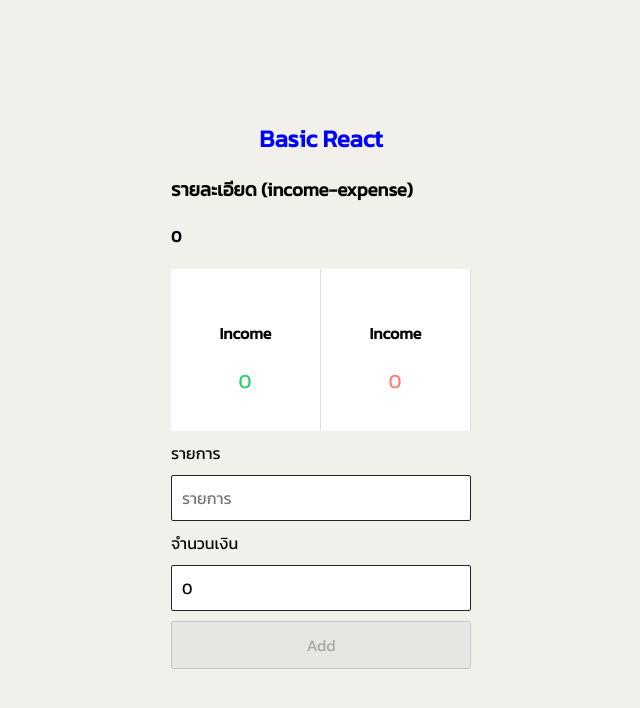
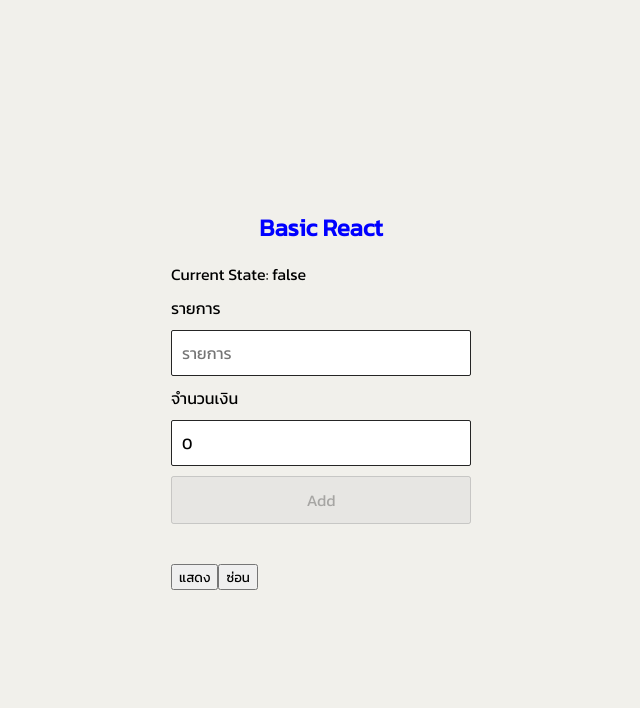
Before and after one commit to nextchanupol/bacsic-react-ts, a React (Create React App) app: page / in a window 1280 px wide. Shown: the top 708 px of the page, without its empty margins (319-959 px from the left). Built offline with nearby package versions, Linux system fonts and the light colour scheme.

Commit message:
useReducer

```diff
--- a/src/App.tsx
+++ b/src/App.tsx
@@ -1,5 +1,4 @@
-import React, { CSSProperties, useEffect, useState } from "react";
-import { v4 as uuidv4 } from "uuid";
+import { CSSProperties, useEffect, useReducer, useState } from "react";
 
 import "./App.css";
 import DataContext from "./context/DataContext";
@@ -14,6 +13,8 @@ function App() {
 
 	const [income, setIncome] = useState<number>(0);
 	const [expense, setExpense] = useState<number>(0);
+
+	// const [showSummation, setShowSummation] = useState<boolean>(false);
 
 	useEffect(() => {
 		const amounts = items.map((item) => item.amount);
@@ -43,6 +44,45 @@ function App() {
 		});
 	};
 
+	// TODO: useReducer here
+	enum ShowSummationActionKind {
+		SHOW = "SHOW",
+		HIDE = "HIDE",
+	}
+	interface ShowSummationAction {
+		type: ShowSummationActionKind;
+		// payload: boolean;
+	}
+	type ShowSummationState = {
+		isShow: boolean;
+	};
+
+	const reducer = (state: ShowSummationState, action: ShowSummationAction) => {
+		switch (action.type) {
+			case ShowSummationActionKind.SHOW:
+				// return {
+				// 	...state,
+				// 	value: true,
+				// };
+				// return setShowSummation(true);
+				return { isShow: true };
+			case ShowSummationActionKind.HIDE:
+				// return {
+				// 	...state,
+				// 	value: false,
+				// };
+				// return setShowSummation(false);
+				return { isShow: false };
+			default:
+				return state;
+		}
+	};
+
+	const initIsShowState: ShowSummationState = {
+		isShow: false,
+	};
+	const [showSummation, dispatch] = useReducer(reducer, initIsShowState);
+
 	return (
 		<>
 			<DataContext.Provider
@@ -53,10 +93,26 @@ function App() {
 			>
 				<div className="container">
 					<h1 style={styles.h1}>Basic React</h1>
-
-					<Summation />
+					Current State: {showSummation.isShow.toString()}
+					{showSummation.isShow && <Summation />}
 					<FormComponent onAddNewItem={onAddNewItem} />
 					<Transaction items={items} />
+					<button
+						onClick={() => {
+							// dispatch({ type: ShowSummationActionKind.SHOW, payload: true });
+							dispatch({ type: ShowSummationActionKind.SHOW });
+						}}
+					>
+						แสดง
+					</button>
+					<button
+						onClick={() => {
+							// dispatch({ type: ShowSummationActionKind.HIDE, payload: false });
+							dispatch({ type: ShowSummationActionKind.HIDE });
+						}}
+					>
+						ซ่อน
+					</button>
 				</div>
 			</DataContext.Provider>
 		</>
```
